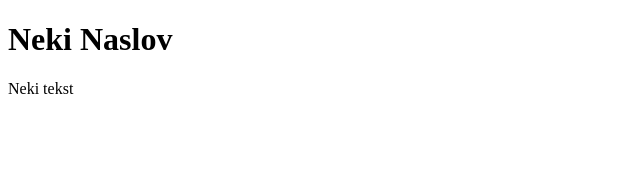
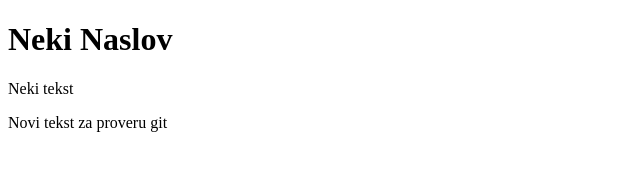
Before and after one commit to MacetaSenic/test-frontend-development, a plain HTML site: page index.html in a window 1280 px wide. Shown: the whole page, without its empty margins (0-640 px from the left). Drawn offline with Linux system fonts and the light colour scheme.

Commit message:
New Paragraph added

```diff
--- a/index.html
+++ b/index.html
@@ -8,6 +8,7 @@
 <body>
     <h1> Neki Naslov</h1>
 <p>Neki tekst</p>
+<p>Novi tekst za proveru git</p>
 </body>
 
 
```
